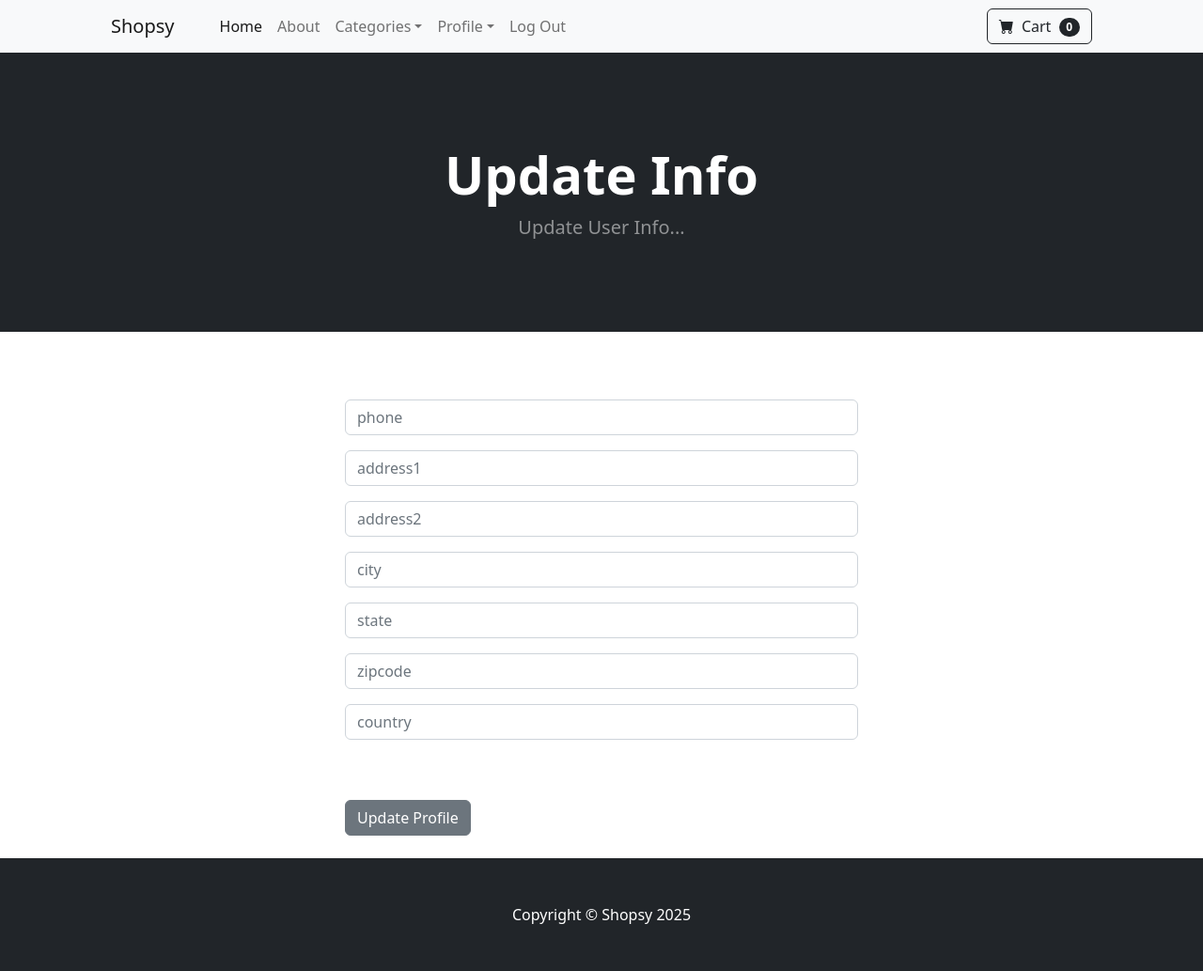
After one commit to BHARATH-16-04-2001/Ecommerce, a Django app: page /update_info/ in a window 1280 px wide. The commit adds this page. Shown: the whole page at 94% size. Run offline with Django 5.2, Linux system fonts and the light colour scheme; a user stored in the database is signed in; data comes from the database, SQL or seed files in the repository; both versions use the stored data as it was after the commit; some libraries are stand-ins or nearby versions.

Commit message:
added update user info and password  functionality

```diff
--- a/ecommerce/store/forms.py
+++ b/ecommerce/store/forms.py
@@ -2,6 +2,7 @@
 from django.contrib.auth.models import User
 from django.contrib.auth.forms import UserCreationForm, UserChangeForm, SetPasswordForm
 from django import forms
+from .models import *
 
 class SignUpForm(UserCreationForm):
 	email = forms.EmailField(label="", widget=forms.TextInput(attrs={'class':'form-control', 'placeholder':'Email Address'}))
@@ -34,9 +35,9 @@ class SignUpForm(UserCreationForm):
 class UpdateProfileForm(UserChangeForm):
 		# to hide password stuff
 		password = None
-		email = forms.EmailField(label="", widget=forms.TextInput(attrs={'class':'form-control', 'placeholder':'Email Address'}))
-		first_name = forms.CharField(label="", max_length=100, widget=forms.TextInput(attrs={'class':'form-control', 'placeholder':'First Name'}))
-		last_name = forms.CharField(label="", max_length=100, widget=forms.TextInput(attrs={'class':'form-control', 'placeholder':'Last Name'}))
+		email = forms.EmailField(label="", widget=forms.TextInput(attrs={'class':'form-control', 'placeholder':'Email Address'}), required=False)
+		first_name = forms.CharField(label="", max_length=100, widget=forms.TextInput(attrs={'class':'form-control', 'placeholder':'First Name'}), required=False)
+		last_name = forms.CharField(label="", max_length=100, widget=forms.TextInput(attrs={'class':'form-control', 'placeholder':'Last Name'}), required=False)
 
 		class Meta:
 			model = User
@@ -70,3 +71,17 @@ class ChangePasswordForm(SetPasswordForm):
 		self.fields['new_password2'].widget.attrs['placeholder'] = 'Confirm Password'
 		self.fields['new_password2'].label = ''
 		self.fields['new_password2'].help_text = '<span class="form-text text-muted"><small>Enter the same password as before, for verification.</small></span>'
+
+
+class UserInfoForm(forms.ModelForm):
+    phone = forms.CharField(label="", widget=forms.TextInput(attrs={'class':'form-control', 'placeholder':'phone'}), required=False)
+    address1 = forms.CharField(label="", widget=forms.TextInput(attrs={'class':'form-control', 'placeholder':'address1'}), required=False)
+    address2 = forms.CharField(label="", widget=forms.TextInput(attrs={'class':'form-control', 'placeholder':'address2'}), required=False)
+    city = forms.CharField(label="", widget=forms.TextInput(attrs={'class':'form-control', 'placeholder':'city'}), required=False)
+    state = forms.CharField(label="", widget=forms.TextInput(attrs={'class':'form-control', 'placeholder':'state'}), required=False)
+    zipcode = forms.CharField(label="", widget=forms.TextInput(attrs={'class':'form-control', 'placeholder':'zipcode'}), required=False)
+    country = forms.CharField(label="", widget=forms.TextInput(attrs={'class':'form-control', 'placeholder':'country'}), required=False)
+
+    class Meta:
+        model = Profile
+        fields = ('phone', 'address1', 'address2', 'city', 'state', 'zipcode', 'country')
--- a/ecommerce/store/models.py
+++ b/ecommerce/store/models.py
@@ -1,5 +1,34 @@
 from django.db import models
 import datetime
+from django.contrib.auth.models import User
+from django.db.models.signals import post_save
+
+
+# Create customer profile
+class Profile(models.Model):
+  user = models.OneToOneField(User, on_delete=models.CASCADE)
+  date_modified = models.DateTimeField(User, auto_now=True )
+  phone  = models.CharField(max_length=20, blank=True)
+  address1 = models.CharField(max_length=200, blank=True)
+  address2 = models.CharField(max_length=200, blank=True)
+  city  = models.CharField(max_length=50, blank=True)
+  state = models.CharField(max_length=50, blank=True)
+  zipcode = models.CharField(max_length=200, blank=True)
+  country = models.CharField(max_length=50, blank=True)
+
+  def __str__(self):
+    return self.user.username
+
+
+# create a user profile by default when user sign up
+def create_profile(sender, instance, created, **kwargs):
+  if created:
+    user_profile = Profile(user = instance)
+    user_profile.save()
+
+# to automate the profile stuff
+post_save.connect(create_profile, sender = User)
+
 
 # This is model for Catagories.
 class Category(models.Model):
--- a/ecommerce/store/templates/navbar.html
+++ b/ecommerce/store/templates/navbar.html
@@ -44,9 +44,30 @@
         </li>
 
         {% if user.is_authenticated %}
-        <li class="nav-item">
+        {% comment %} <li class="nav-item">
           <a class="nav-link" href="{% url 'update_user' %}"> Profile</a>
+        </li> {% endcomment %}
+
+
+        <li class="nav-item dropdown">
+          <a
+            class="nav-link dropdown-toggle"
+            id="navbarDropdown"
+            href="#"
+            role="button"
+            data-bs-toggle="dropdown"
+            aria-expanded="false"
+            >Profile</a
+          >
+          <ul class="dropdown-menu" aria-labelledby="navbarDropdown">
+            <li><a class="dropdown-item" href="{% url "update_user" %}">User Profile</a></li>
+            <li><hr class="dropdown-divider" /></li>
+            <li><a class="dropdown-item" href="{% url "update_info"  %}">User Info</a></li>
+
+          </ul>
         </li>
+
+
 
         <li class="nav-item">
           <a class="nav-link" href="{% url 'logout' %}">Log Out</a>
--- /dev/null
+++ b/ecommerce/store/templates/update_info.html
@@ -0,0 +1,33 @@
+{% extends "base.html" %} {% block content %}
+
+<header class="bg-dark py-5">
+  <div class="container px-4 px-lg-5 my-5">
+    <div class="text-center text-white">
+      <h1 class="display-4 fw-bolder">Update Info</h1>
+      <p class="lead fw-normal text-white-50 mb-0">Update User Info...</p>
+    </div>
+  </div>
+</header>
+<br />
+
+<div class="container">
+  <div class="row">
+    <div class="col-md-6 offset-md-3">
+      <br />
+      <br />
+      <form method="POST" action="{% url 'update_info' %}">
+        {% csrf_token %} {{user_form.as_p}}
+        <br />
+        <br />
+       <div>
+        <button type="submit" class="btn btn-secondary">Update Profile</button>
+
+      </form>
+
+       </div>
+      <br />
+    </div>
+  </div>
+</div>
+
+{% endblock %}
--- a/ecommerce/store/urls.py
+++ b/ecommerce/store/urls.py
@@ -9,7 +9,9 @@ urlpatterns = [
     path('register/', views.register_user, name="register"),
     path('update_user/', views.update_user, name="update_user"),
     path('update_password/', views.update_password, name="update_password"),
+    path('update_info/', views.update_info, name="update_info"),
     path('product/<int:pk>', views.product, name="product"),
     path('category/<str:foo>', views.category, name="category"),
     path('category_summary/', views.category_summary, name="category_summary"),
+    path('search/', views.search, name="search"),
 ]
--- a/ecommerce/store/views.py
+++ b/ecommerce/store/views.py
@@ -1,5 +1,5 @@
 from django.shortcuts import render, redirect
-from . models import Product, Category
+from . models import Product, Category, Profile
 # for login and logout
 from django.contrib.auth import authenticate, login, logout
 # to display the message when loged in or logedout
@@ -76,7 +76,7 @@ def register_user(request):
       user = authenticate(username=username, password=password)
       login(request, user)
       messages.success(request, "You have been Register Sucessfully...")
-      return redirect('home')
+      return redirect('update_info')
     else:
       messages.success(request, 'Please Register again with valid creditionals')
       return redirect('register')
@@ -112,8 +112,8 @@ def update_password(request):
       #Is the form is vaild
       if form.is_valid():
         form.save()
-        messages.success(request, "Your password is update please log in again...")
-        # login(request, current_user)
+        messages.success(request, "Your password is updated...")
+        login(request, current_user)
         return redirect('login')
       else:
         for error in list(form.errors.values()):
@@ -126,3 +126,23 @@ def update_password(request):
   else:
     messages.success(request, "You must logged in to view the page")
     return redirect('home')
+
+
+def update_info(request):
+  if request.user.is_authenticated:
+    current_users = Profile.objects.get(user__id=request.user.id)
+    # current_users, created = Profile.objects.get_or_create(user=request.user)
+    form = UserInfoForm(request.POST or None, instance=current_users)
+
+    if form.is_valid():
+      form.save()
+      messages.success(request, "Your info has been updated..!")
+      return redirect('home')
+    return render(request, 'update_info.html',{'user_form':form})
+  else:
+    messages.success(request,"You must be log in to access the page...")
+    return redirect('home')
+
+
+def search(request):
+  return render(request, 'search.html', {})
```
Also changed, not shown: ecommerce/store/admin.py (+20 -1 lines), ecommerce/store/templates/search.html (added, +39 -0 lines), ecommerce/db.sqlite3, ecommerce/store/migrations/0004_profile.py (added).
